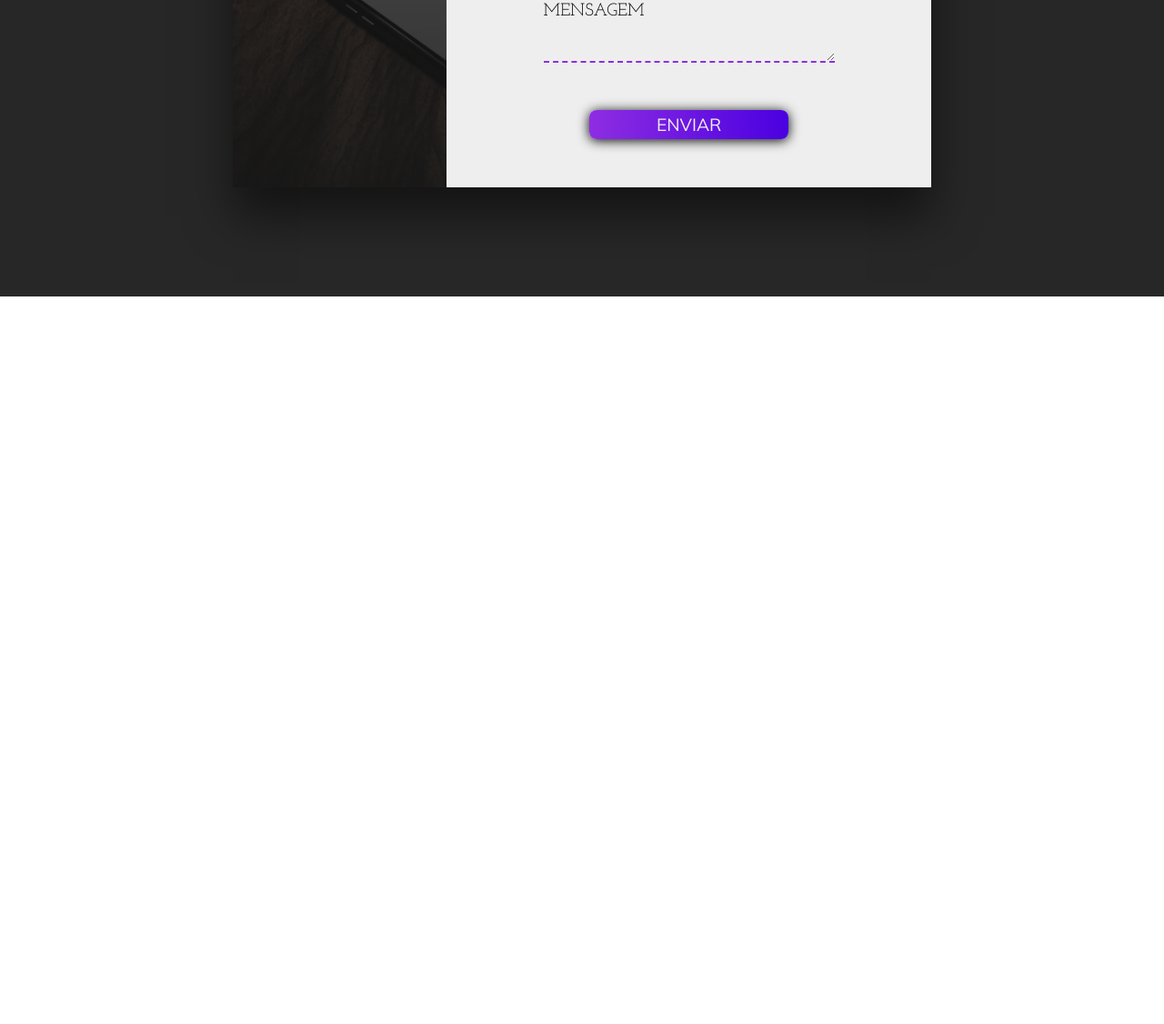
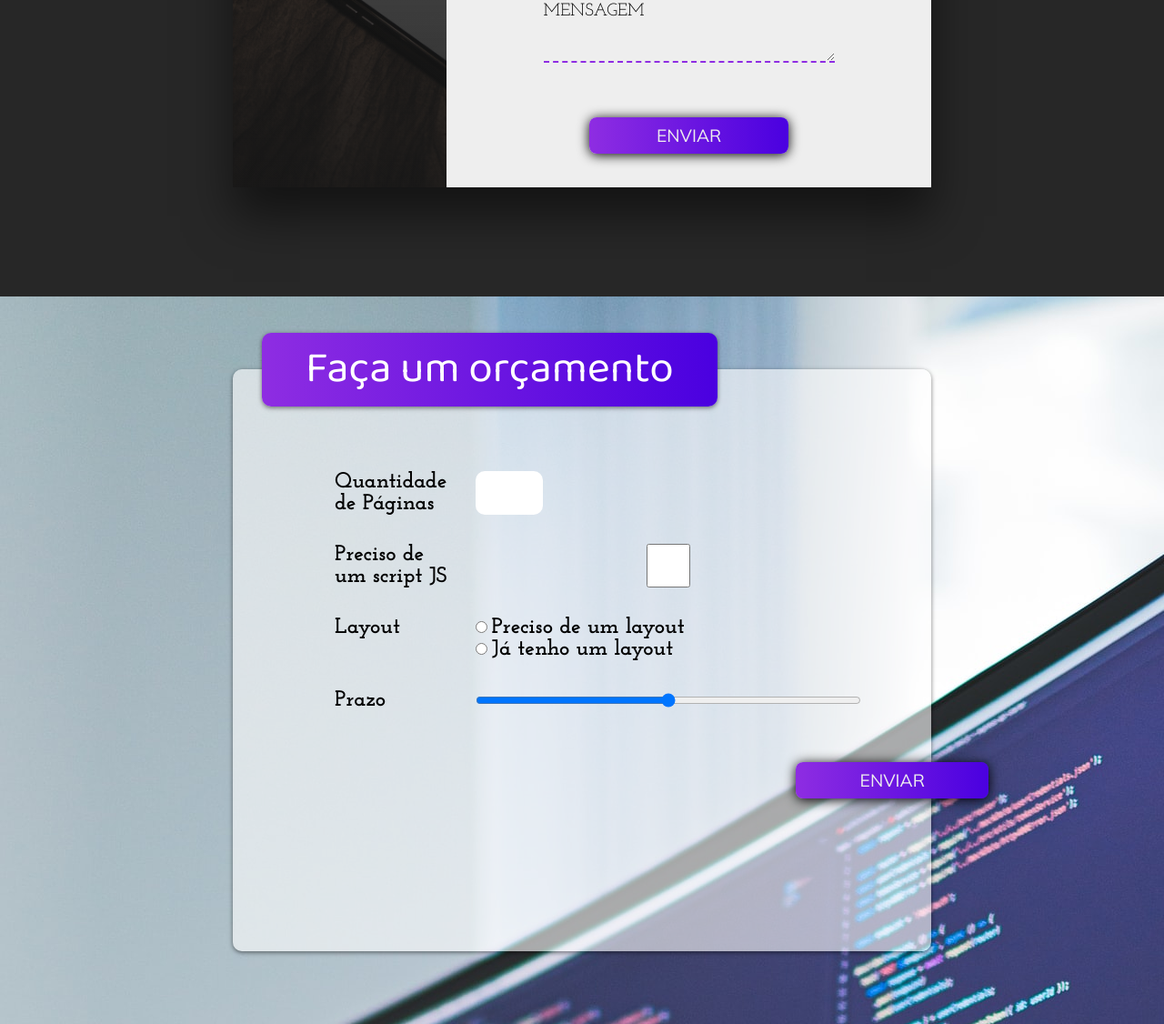
Before and after one commit to YagoBarros96/Portf-lio, a plain HTML site: page index.html in a window 1280 px wide. Shown: the part 3196-4322 px from the top of the page at 91% size. Before the commit the page ends 3522 px from the top, so only its background shows below. Drawn offline with Linux system fonts and the light colour scheme; a web font is replaced by a local one.

Commit message:
:package: Nova funcionalidade(ORÇAMENTO)

```diff
--- a/index.html
+++ b/index.html
@@ -208,6 +208,35 @@
                 </div>
             </section>
 
+            <section class="sessao-orcamento">
+                <div class="orcamento-wrapper">
+                    <h1>Faça um orçamento</h1>
+                    <form>
+                        <label for="qtde">Quantidade de Páginas</label>
+                        <input type="number" min="1" name="qtde" id="qtde">
+
+                        <label for="js">Preciso de um script JS</label>
+                        <input type="checkbox" name="js" id="js">
+
+                        <label>Layout</label>
+                        <div class="group-layout">
+                            <div>
+                                <input type="radio" name="layout" id="layout-sim">
+                                <label for="layout-sim">Preciso de um layout</label>
+                            </div>
+                            <div>
+                                <input type="radio" name="layout" id="layout-nao">
+                                <label for="layout-nao">Já tenho um layout</label>
+                            </div>
+                        </div>
+                        <label for="prazo">Prazo</label>
+                        <input type="range" name="prazo" id="prazo">
+
+                        <button class="btn btn-orcamento" type="submit">Enviar</button>
+                    </form>
+                </div>
+            </section>
+
         </div>
     </body>
     <script src="script.js"></script>
--- a/style.css
+++ b/style.css
@@ -375,9 +375,10 @@ header{
 }
 
 .card-img-wrapper{
+    position: relative;
     width: 100%;
     height: 100%;
-    background-color: #6a389375;
+    background-color: rgb(0, 0, 0);
     border-radius: .7rem;
 }
 
@@ -385,13 +386,13 @@ header{
     object-fit: cover;
     width: 100%;
     height: 100%;
-    opacity: .8;
+    opacity: .9;
     border-radius: .7rem;
     transition: opacity .3s;
 }
 
 .card:hover .card-img-wrapper img{
-    opacity: .1;
+    opacity: .4;
 }
 
 .card-info{
@@ -420,7 +421,7 @@ header{
 
 .card-info p{
     font-family: var(--font-action);
-    font-weight: 400;
+    font-weight: 300;
     color: #eee;
     width: 80%;
     margin-bottom: 2rem;
@@ -533,7 +534,6 @@ header{
 .field:focus ~ label{
     top: 0;
     font-size: 1rem;
-
 }
 
 .field:focus{
@@ -543,7 +543,80 @@ header{
 .btn-submit{
     font-size: 1.2rem;
     text-transform: uppercase;
-    margin-top: 1rem;
+    margin-top: 1.5rem;
     width: 50%;
-    height: 2rem;
+    height: 2.5rem;
 }
+
+.sessao-orcamento{
+   width: 100%;
+   height: 100vh;
+   background: url("/imagens/bg-orcamento.jpg");
+   object-fit: cover;
+   display: flex;
+   justify-content: center;
+   align-items: center;
+
+}
+
+.orcamento-wrapper{
+    width: 60%;
+    height: 80%;
+    background-color: #ffffff99;
+    border-radius: 10px;
+    box-shadow: 0 0.1rem 0.3rem rgba(0, 0, 0, 0.5);
+    position: relative;
+}
+
+.sessao-orcamento h1{
+    position: absolute;
+    top: -2.5rem;
+    left: 2rem;
+    background: #400079;
+    background: -webkit-linear-gradient(to left, #4A00E0, #8E2DE2);
+    background: linear-gradient(to left, #4A00E0, #8E2DE2);
+    padding: 0 3rem;
+    color: #ffffff;
+    font-family: var(--font-primary);
+    font-size: 3rem;
+    font-weight: lighter;
+    box-shadow: 0 0.1rem 0.3rem rgba(0, 0, 0, 0.5);
+    border-radius: 10px;
+
+}
+
+.sessao-orcamento form{
+    margin: 7rem;
+    display: grid;
+    grid-template-columns: auto 1fr;
+    column-gap: 2rem;
+    row-gap: 2rem;
+}
+
+.sessao-orcamento label{
+    font-family: var(--font-secundary);
+    font-size: 1.5rem;
+    font-weight: bold;
+}
+
+.sessao-orcamento input[type="number"]{
+    font-family: var(--font-secundary);
+    width: 4rem;
+    font-size: 2rem;
+    outline: none;
+    border-radius: 10px;
+    border: none;
+    padding: 0.3rem;
+}
+
+.btn-orcamento{
+    margin-left: 22rem;
+    cursor: pointer;
+    grid-column: 2;
+    font-size: 1.2rem;
+    text-transform: uppercase;
+    margin-top: 1.5rem;
+    width: 50%;
+    height: 2.5rem;
+
+}
```
Also changed, not shown: imagens/bg-orcamento.jpg (added).
